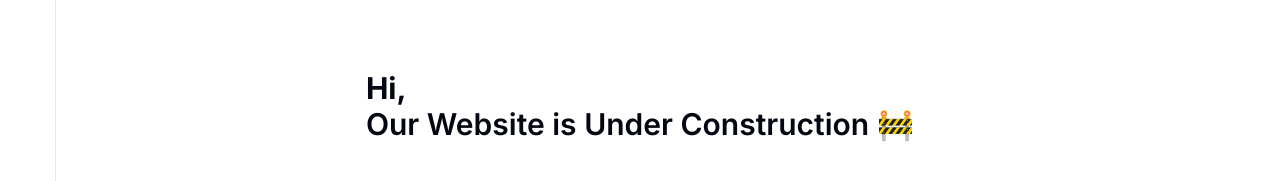
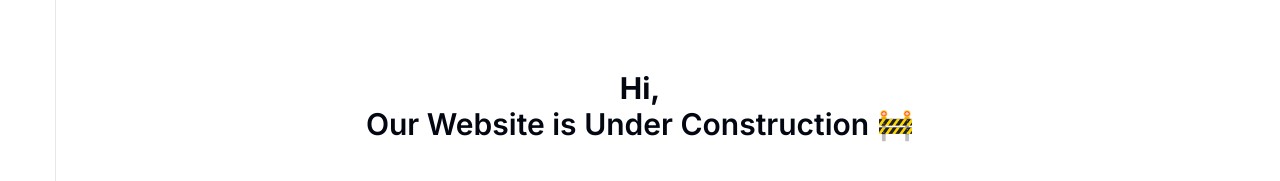
Before and after one commit to hplar05/zzpsu-school-credential-request, a Next.js app: page /dashboard in a window 1280 px wide. Shown: the part 291-472 px from the top of the page. Built offline with nearby package versions, Linux system fonts and the light colour scheme; no server answers.

Commit message:
chore: minimal

```diff
--- a/app/dashboard/_components/User.tsx
+++ b/app/dashboard/_components/User.tsx
@@ -5,7 +5,7 @@ export const User = () => {
   const { user } = useUser();
 
   return (
-    <div>
+    <div className="flex flex-col text-center">
       <h1 className="text-3xl font-bold">Hi, {user?.fullName}</h1>
       <h1 className="text-3xl font-semibold">
         Our Website is Under Construction 🚧
--- a/app/dashboard/page.tsx
+++ b/app/dashboard/page.tsx
@@ -4,7 +4,7 @@ import { User } from "./_components/User";
 
 const page = () => {
   return (
-    <div className="h-[85vh] flex flex-col justify-center items-center">
+    <div className="h-[85vh] flex justify-center items-center">
       <User />
     </div>
   );
```
